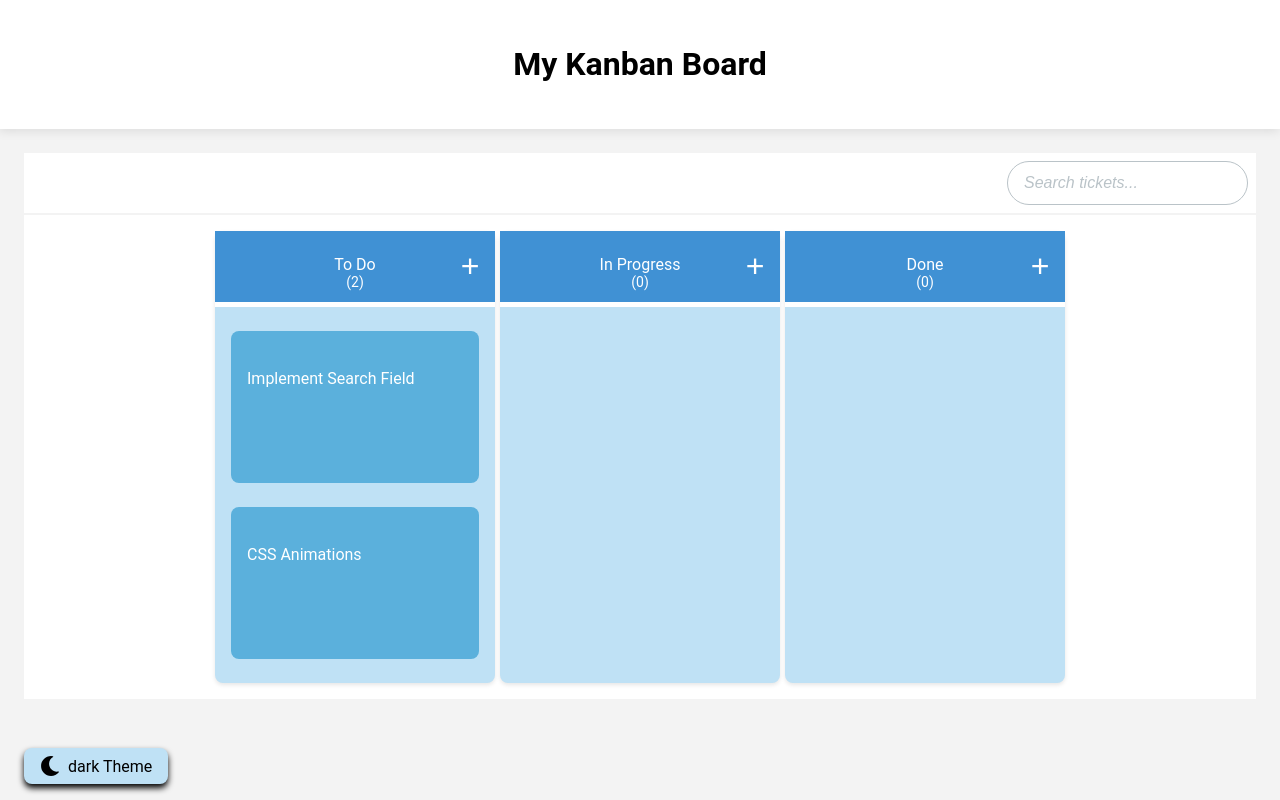
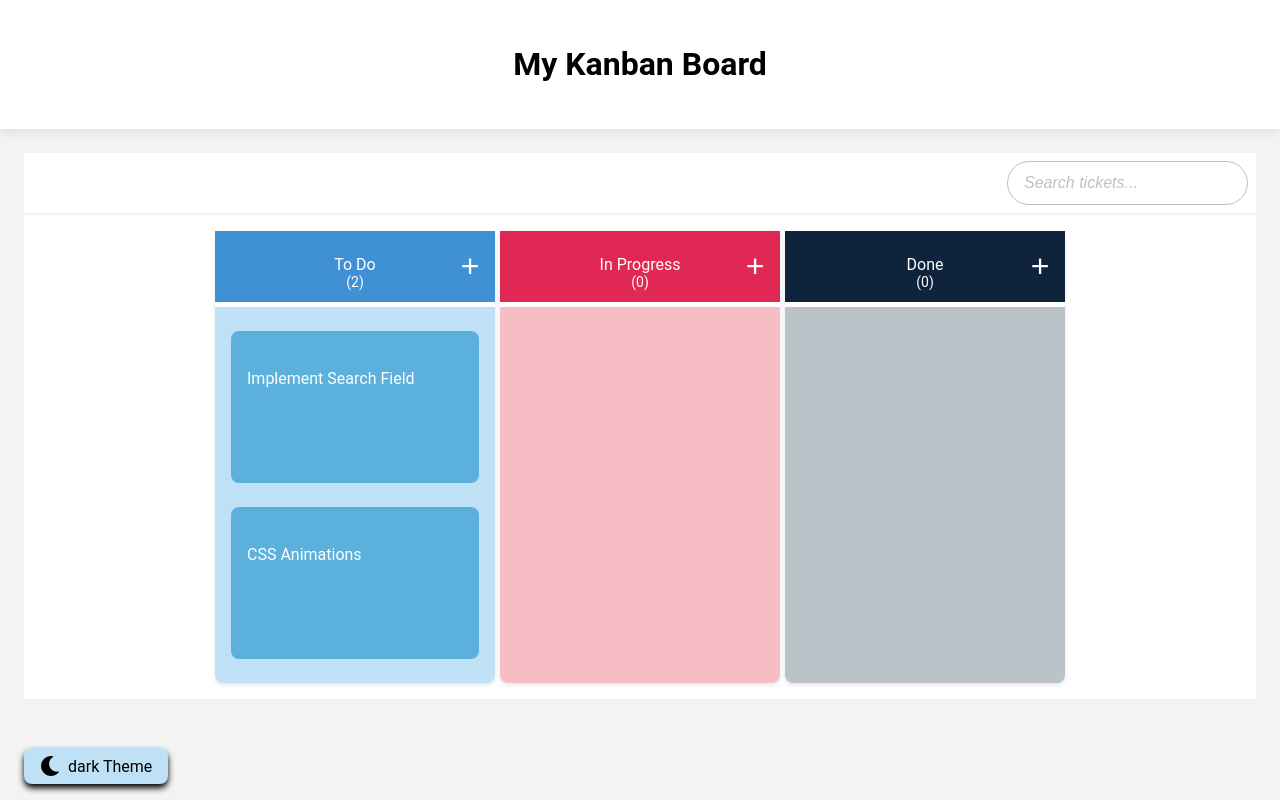
Before and after one commit to orasari/mydnd, a React (Create React App) app: page / in a window 1280 px wide. Built offline with nearby package versions, Linux system fonts and the light colour scheme.

Commit message:
fix dynamic colors

```diff
--- a/src/components/Board/Board.styles.ts
+++ b/src/components/Board/Board.styles.ts
@@ -1,3 +1,8 @@
+import {
+  getAccentColor,
+  getLightColor,
+  getPrimaryColor,
+} from '@/utils/themeUtils';
 import styled from 'styled-components';
 
 export const BoardContainer = styled.div`
@@ -6,10 +11,11 @@ export const BoardContainer = styled.div`
   background-color: ${({ theme }) => theme.colors.grey};
 `;
 
-export const Column = styled.div`
+export const Column = styled.div<{ $columnId: string }>`
   flex: 0 0 auto;
   width: 280px;
-  background-color: ${({ theme }) => theme.colors.lightBlue};
+  background-color: ${({ theme, $columnId }) =>
+    getLightColor($columnId, theme)};
   border-radius: ${({ theme }) => theme.borderRadius};
   color: ${({ theme }) => theme.colors.textContrast};
   box-shadow: 0 2px 4px rgba(0, 0, 0, 0.1);
@@ -19,11 +25,12 @@ export const Column = styled.div`
   }
 `;
 
-export const ColumnHeader = styled.div`
+export const ColumnHeader = styled.div<{ $columnId: string }>`
   position: relative;
   display: flex;
   border-bottom: 5px solid ${({ theme }) => theme.colors.background};
-  background-color: ${({ theme }) => theme.colors.primaryBlue};
+  background-color: ${({ theme, $columnId }) =>
+    getPrimaryColor($columnId, theme)};
     .add-ticket {
       cursor: pointer;
       background: transparent;
@@ -41,7 +48,7 @@ export const ColumnHeader = styled.div`
 
       &:hover {
         font-size: ${({ theme }) => theme.fontSizes.xxlarge};
-        background: ${({ theme }) => theme.colors.accentBlue};
+        background: ${({ theme, $columnId }) => getAccentColor($columnId, theme)};
       }
     }
 
--- a/src/components/Board/Board.tsx
+++ b/src/components/Board/Board.tsx
@@ -117,7 +117,7 @@ const Board = () => {
 
               return (
                 <DroppableColumn key={column.id} id={column.id}>
-                  <ColumnHeader>
+                  <ColumnHeader $columnId={column.id}>
                     <ColumnTitle>
                       {column.name}
                       <TicketCounter>
--- a/src/components/Ticket/Ticket.styles.ts
+++ b/src/components/Ticket/Ticket.styles.ts
@@ -1,11 +1,13 @@
+import { getAccentColor, getPrimaryColor } from '@/utils/themeUtils';
 import styled from 'styled-components';
 
-export const TicketWrapper = styled.div<{ columnId: string }>`
+export const TicketWrapper = styled.div<{ $columnId: string }>`
   position: relative;
   height: 120px;
   padding: ${({ theme }) => theme.spacing.medium};
   margin: ${({ theme }) => theme.spacing.small} 0;
-  background-color: ${({ theme }) => theme.colors.accentBlue};
+  background-color: ${({ theme, $columnId }) =>
+    getAccentColor($columnId, theme)};
   color: ${({ theme }) => theme.colors.textContrast};
   border-radius: ${({ theme }) => theme.borderRadius};
   cursor: pointer;
@@ -24,7 +26,8 @@ export const TicketWrapper = styled.div<{ columnId: string }>`
 
   &:hover {
     box-shadow: 0 4px 8px rgba(0, 0, 0, 0.2);
-    background-color: ${({ theme }) => theme.colors.primaryBlue};
+    background-color: ${({ theme, $columnId }) =>
+      getPrimaryColor($columnId, theme)};
   }
 
   &.dragging {
--- a/src/components/Ticket/Ticket.tsx
+++ b/src/components/Ticket/Ticket.tsx
@@ -19,7 +19,7 @@ const Ticket = ({ ticket, columnId, onUpdate, onDelete }: TicketProps) => {
       role="button"
       tabIndex={0}
       aria-label={`Ticket: ${ticket.content}`}
-      columnId={columnId}
+      $columnId={columnId}
     >
       <DeleteButton
         onPointerDown={(event) => event.stopPropagation()}
--- a/src/components/dnd/DroppableColumns.tsx
+++ b/src/components/dnd/DroppableColumns.tsx
@@ -10,7 +10,11 @@ interface DroppableColumnProps {
 const DroppableColumn: React.FC<DroppableColumnProps> = ({ id, children }) => {
   const { setNodeRef } = useDroppable({ id });
 
-  return <Column ref={setNodeRef}>{children}</Column>;
+  return (
+    <Column ref={setNodeRef} $columnId={id}>
+      {children}
+    </Column>
+  );
 };
 
 export default DroppableColumn;
--- /dev/null
+++ b/src/utils/themeUtils.ts
@@ -0,0 +1,49 @@
+import { DefaultTheme } from 'styled-components';
+
+export const getAccentColor = (
+  columnId: string,
+  theme: DefaultTheme
+): string => {
+  switch (columnId) {
+    case 'todo':
+      return theme.colors.accentBlue;
+    case 'inProgress':
+      return theme.colors.accentRed;
+    case 'done':
+      return theme.colors.accentNavy;
+    default:
+      return theme.colors.defaultColor || theme.colors.accentBlue; // Fallback color
+  }
+};
+
+export const getPrimaryColor = (
+  columnId: string,
+  theme: DefaultTheme
+): string => {
+  switch (columnId) {
+    case 'todo':
+      return theme.colors.primaryBlue;
+    case 'inProgress':
+      return theme.colors.primaryRed;
+    case 'done':
+      return theme.colors.primaryNavy;
+    default:
+      return theme.colors.defaultPrimary || theme.colors.primaryBlue; // Fallback color
+  }
+};
+
+export const getLightColor = (
+  columnId: string,
+  theme: DefaultTheme
+): string => {
+  switch (columnId) {
+    case 'todo':
+      return theme.colors.lightBlue;
+    case 'inProgress':
+      return theme.colors.lightRed;
+    case 'done':
+      return theme.colors.lightNavy;
+    default:
+      return theme.colors.defaultLight || theme.colors.lightBlue; // Fallback color
+  }
+};
```
